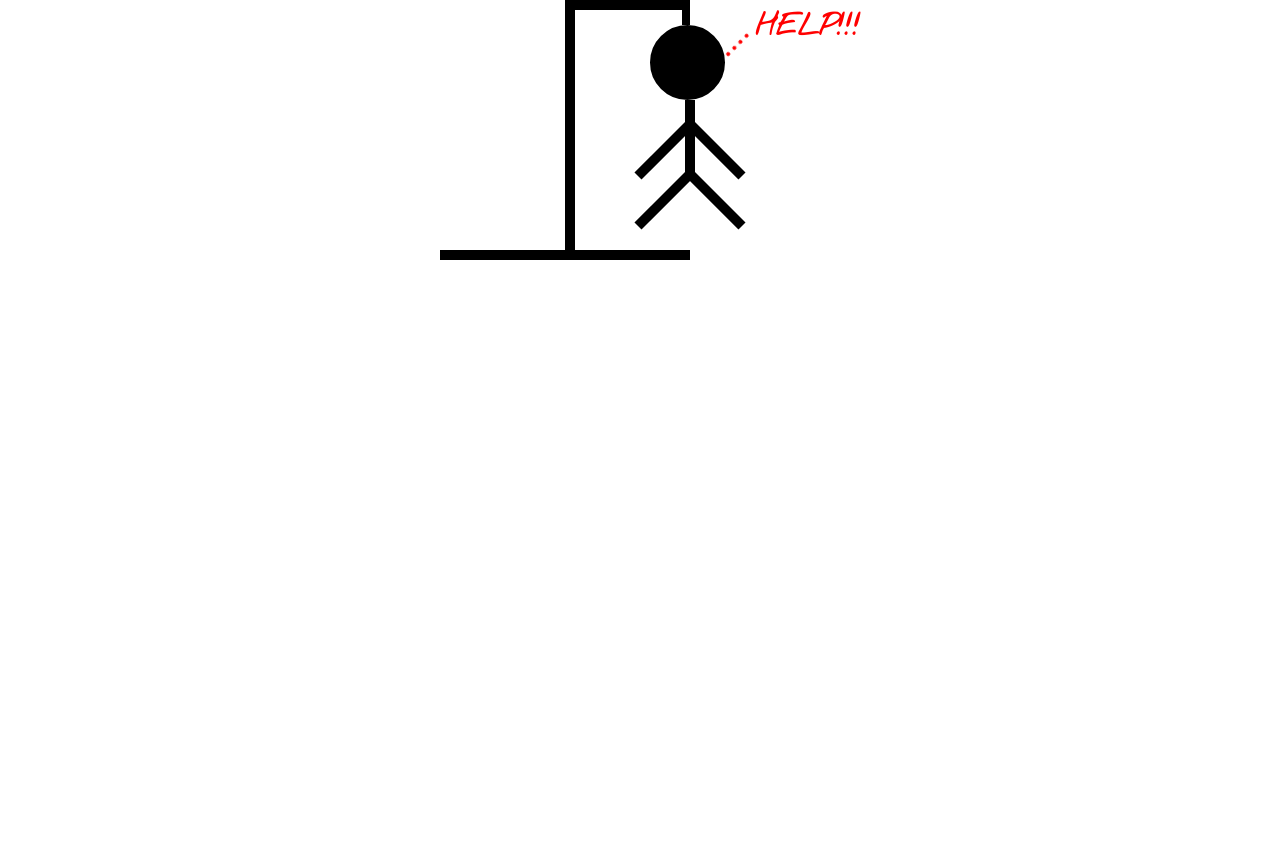
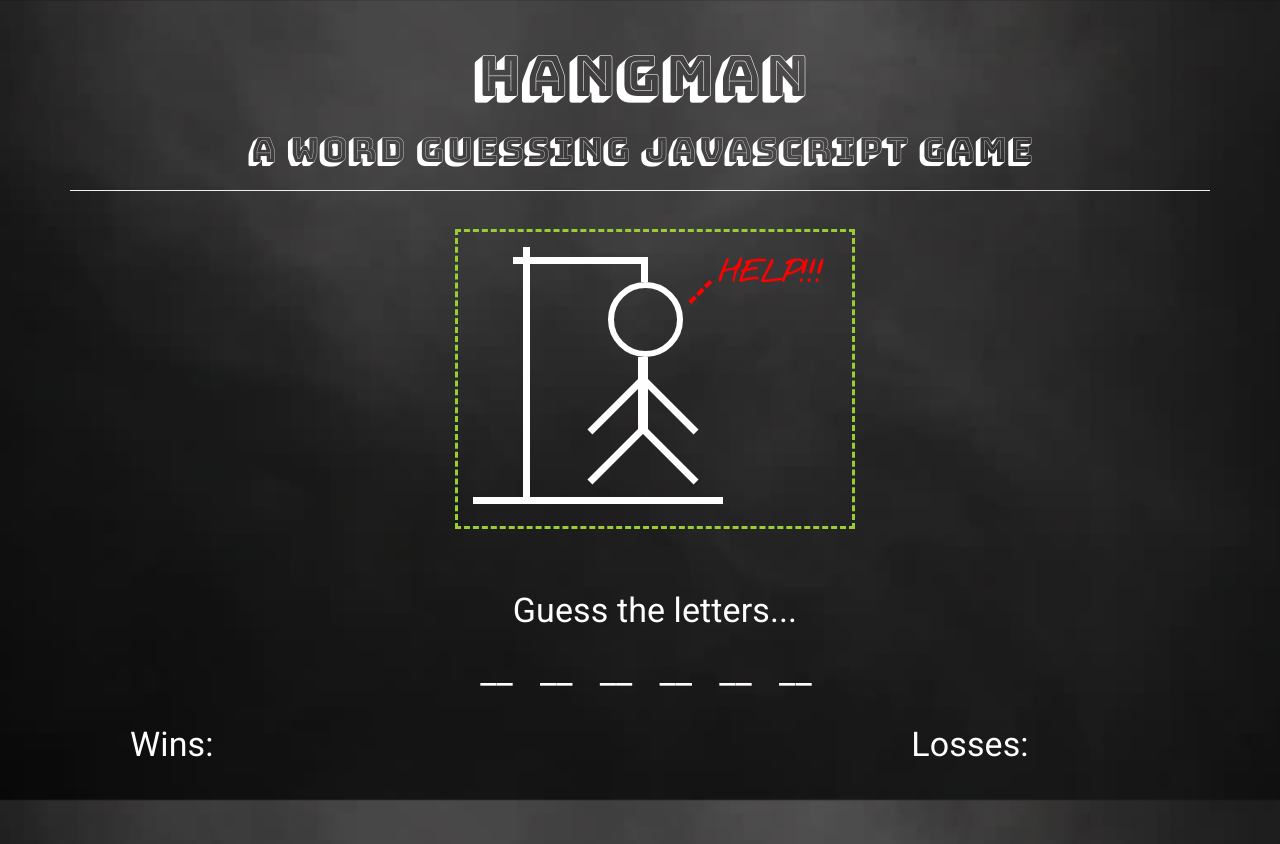
Before and after one commit to rutulpatel/Hangman-Game, a plain HTML site: page index.html in a window 1280 px wide. Before the commit the page ends 800 px from the top, so only its background shows below. Drawn offline with nearby package versions, Linux system fonts and the light colour scheme; files that its build step writes are made by us from their sources.

Commit message:
Add css of game ui v1.0

```diff
--- a/assets/css/style.css
+++ b/assets/css/style.css
@@ -1,70 +1,86 @@
+body {
+    background: url(../images/bg.jpg) no-repeat center center fixed;
+    -webkit-background-size: cover;
+    -moz-background-size: cover;
+    -o-background-size: cover;
+    background-size: cover;
+}
+
+h1, h2, h3 {
+    color: #fff;
+}
+
+.page-header > h1, .page-header > h3 {
+    font-family: 'Bungee Shade', cursive;
+}
+
+
 .hm-container {
     max-width: auto;
     width: 400px;
-    height: auto;
-    margin: 0 auto;
+    height: 300px;
+    margin: 15px auto;
     text-align: center;
-    align-content: center;
-    overflow: auto;
     font-family: 'Nothing You Could Do', cursive;
     font-weight: 700;
-
+    padding: 15px;
+    border: 3px dashed yellowgreen;
 }
 
 #hm-help-text {
-    margin-left: 315px;
+    margin-left: 245px;
     font-size: 30px;
     color: red;
-    position: fixed;
+    position: absolute;
 }
 
 #hm-help-line {
     width: 75px;
     height: 30px;
-    margin-left: 285px;
+    margin-left: 215px;
     margin-top: 55px;
-    border-right: 4px dotted red;
-    position: fixed;
+    border-right: 4px dashed red;
+    position: absolute;
     -webkit-transform:
             rotate(-135deg);
 }
 
 #hm-horizontal-line {
-    margin-left: 125px;
+    margin-left: 40px;
+    margin-top: 10px;
     height: 25px;
-    width: 125px;
-    border-top: 10px solid black;
-    border-right: 8px solid black;
-    position: fixed;
+    width: 135px;
+    border-top: 7px solid white;
+    border-right: 7px solid white;
+    position: absolute;
 }
 
 #hm-head {
-    background: black;
     width: 75px;
     height: 75px;
-    margin-left: 210px;
-    margin-top: 25px;
-    border: 6px solid black;
+    margin-left: 135px;
+    margin-top: 35px;
+    border: 6px solid white;
     border-radius: 50%;
-    position: fixed;
+    position: absolute;
 }
 
 #hm-body {
     width: 75px;
     height: 75px;
-    margin-left: 245px;
-    margin-top: 100px;
-    border-left: 10px solid black;
-    position: fixed;
+    margin-left: 165px;
+    margin-top: 110px;
+    border-left: 10px solid white;
+    position: absolute;
 }
 
 #hm-hand1 {
     width: 75px;
     height: 75px;
-    margin-left: 210px;
-    margin-top: 135px;
-    border-right: 10px solid black;
-    position: fixed;
+    margin-left: 130px;
+    margin-top: 145px;
+    border-right: 7px solid white;
+    position: absolute;
     -webkit-transform:
             rotate(-135deg);
 }
@@ -73,10 +89,10 @@
 #hm-hand2 {
     width: 75px;
     height: 75px;
-    margin-left: 215px;
-    margin-top: 135px;
-    border-right: 10px solid black;
-    position: fixed;
+    margin-left: 135px;
+    margin-top: 145px;
+    border-right: 7px solid white;
+    position: absolute;
     -webkit-transform:
             rotate(-45deg);
 }
@@ -84,10 +100,10 @@
 #hm-leg1 {
     width: 75px;
     height: 75px;
-    margin-left: 210px;
-    margin-top: 185px;
-    border-right: 10px solid black;
-    position: fixed;
+    margin-left: 130px;
+    margin-top: 195px;
+    border-right: 7px solid white;
+    position: absolute;
     -webkit-transform:
             rotate(-135deg);
 }
@@ -97,24 +113,45 @@
  background: inherit;
     width: 75px;
     height: 75px;
-    margin-left: 215px;
-    margin-top: 185px;
-    border-right: 10px solid black;
-    position: fixed;
+    margin-left: 135px;
+    margin-top: 195px;
+    border-right: 7px solid white;
+    position: absolute;
     -webkit-transform:
             rotate(-45deg);
 }
 
 
 #hm-stand-line {
-    margin-left: 125px;
+    margin-left: 50px;
+    margin-top: 0px;
     height: 250px;
-    border-left: 10px solid black;
-    position: relative;
+    border-left: 7px solid white;
+    position: absolute;
 }
 
 #hm-base-line {
     width: 250px;
-    border-bottom: 10px solid black;
-    position: relative;
+    margin-left: 0px;
+    margin-top: 250px;
+    border-bottom: 7px solid white;
+    position: absolute;
 }
+
+.keys-container {
+    width: auto;
+    height: 300px;
+    margin: auto;
+    vertical-align: middle;
+    text-align: center;
+    padding-top: 25px;
+}
+
+.keys-container > h3 {
+    color: #fff;
+}
+
+.word-dashes {
+    color: #fff;
+    font-size: 36px;
+}
--- a/assets/javascript/game.js
+++ b/assets/javascript/game.js
@@ -0,0 +1,40 @@
+//Variables definition & initiation
+var wordList = [
+    "banana",
+    "apple",
+    "guava"
+];
+var winCount = 0;
+var lossCount = 0;
+
+
+
+//print dashes for each character of word
+function printDashes(wordLen) {
+    var dashesStr = "";
+    for (var i = 0; i < wordLen; i++) {
+        dashesStr += "__ &nbsp; ";
+    }
+    document.getElementById("word_dashes").innerHTML = dashesStr;
+    console.log("HERE" + dashesStr);
+}
+
+printDashes(wordList[0].length);
+
+
+
+
+//listen to key presses
+document.onkeyup = function(event){
+    //convert key press into string and save it into a var
+    var letter = String.fromCharCode(event.keyCode).toLowerCase();
+
+
+    //print pressed letter
+    console.log(letter);
+    //print guessed letter
+    //console.log(charGuessed);
+
+    //pass letter to verification function
+    //verifyKeyPressed(letter);
+};
--- a/index.html
+++ b/index.html
@@ -5,12 +5,20 @@
     <title>Psychic Game</title>
     <link rel="stylesheet" type="text/css" href="assets/css/reset.css">
     <link href="https://fonts.googleapis.com/css?family=Nothing+You+Could+Do" rel="stylesheet">
+    <link href="https://fonts.googleapis.com/css?family=Bungee+Shade" rel="stylesheet">
     <link rel="stylesheet" href="https://maxcdn.bootstrapcdn.com/bootstrap/3.3.7/css/bootstrap.min.css" integrity="sha384-BVYiiSIFeK1dGmJRAkycuHAHRg32OmUcww7on3RYdg4Va+PmSTsz/K68vbdEjh4u" crossorigin="anonymous">
     <link rel="stylesheet" href="assets/css/paper-bootstrap/bootstrap.min.css">
     <link rel="stylesheet" type="text/css" href="assets/css/style.css">
     <meta name="viewport" content="width=device-width, initial-scale=1">
 </head>
 <body>
+    <div class="container">
+        <div class="page-header text-center">
+            <h1>Hangman</h1>
+            <h3>A word guessing javascript game</h3>
+        </div>
+        <div class="container">
+            <div class="col-md-12">
                 <div class="hm-container">
                     <div class="" id="hm-horizontal-line"></div>
                     <div class="" id="hm-head"></div>
@@ -24,6 +32,27 @@
                     <div class="" id="hm-stand-line"></div>
                     <div class="" id="hm-base-line"></div>
                 </div>
+            </div>
+        </div>
+        <div class="container">
+            <div class="col-md-12">
+                <div class="keys-container text-center">
+                    <h3>Guess the letters...</h3>
+                    <h3><span class="word-dashes" id="word_dashes"></span></h3>
+                    <div class="container">
+                        <div class="col-md-6 col-sm-6 col-xs-12">
+                            <h3 class="text-left">Wins: <span id="winCount"></span></h3>
+                        </div>
+                        <div class="col-md-6 col-sm-6 col-xs-12">
+                            <h3>Losses: <span id="lossCount"></span></h3>
+                        </div>
+                    </div>
+                </div>
+            </div>
+        </div>
+    </div>
 
+    <!-- Import custom javascript -->
+    <script src="assets/javascript/game.js"></script>
 </body>
 </html>
```
Also changed, not shown: assets/images/bg.jpg (added). Lines whose indentation alone changed are shown as unchanged.
